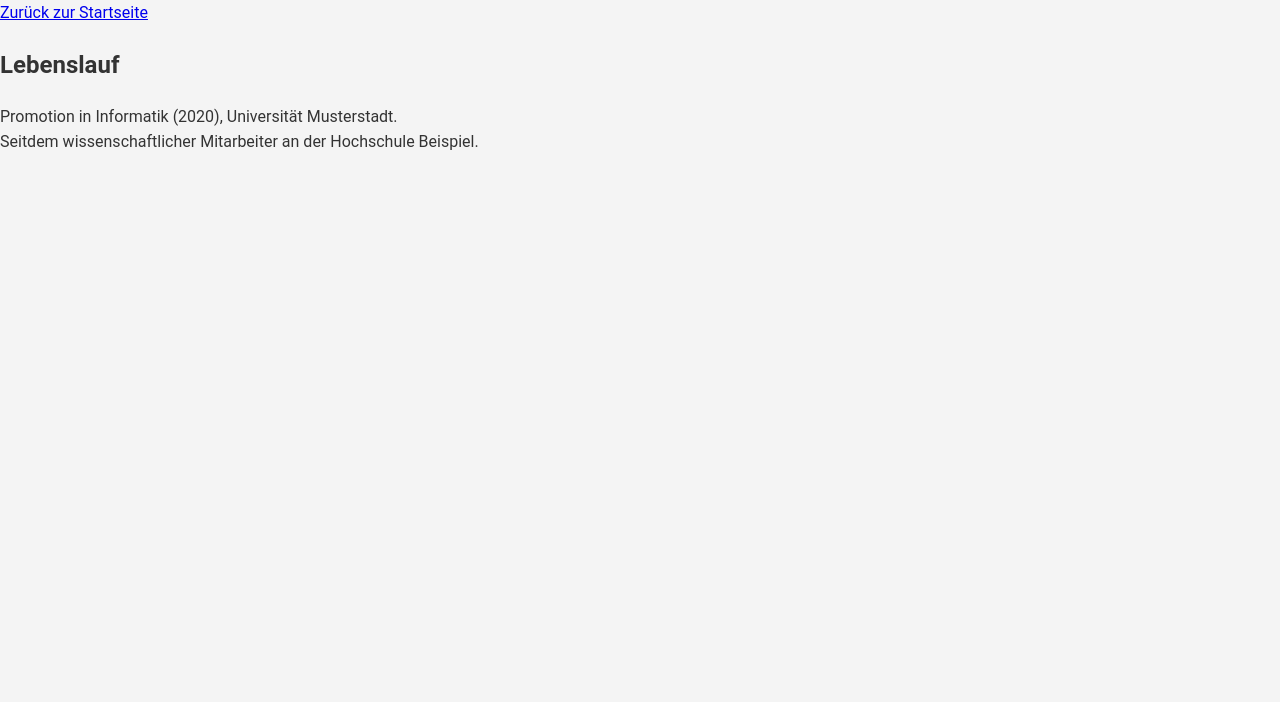
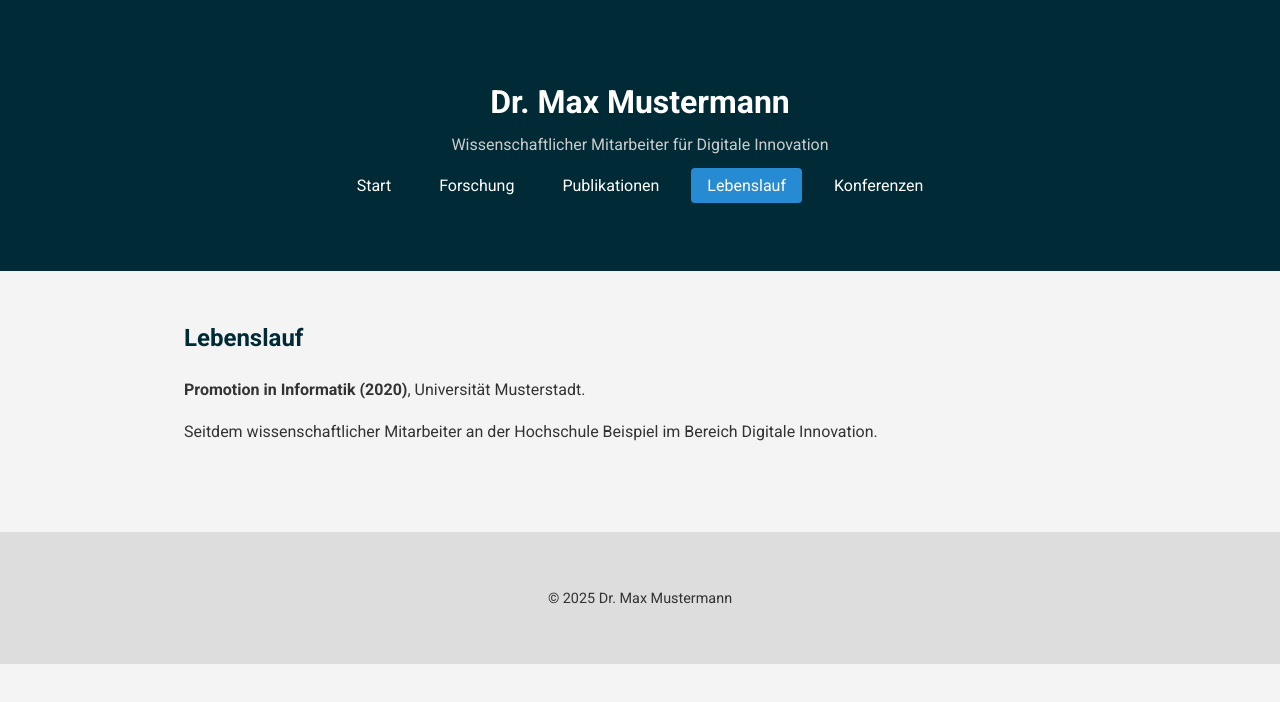
Before and after one commit to maja-mo/maja-mo.github.io, a plain HTML site: page lebenslauf.html in a window 1280 px wide. Drawn offline with Linux system fonts and the light colour scheme.

Commit message:
Update lebenslauf.html

```diff
--- a/lebenslauf.html
+++ b/lebenslauf.html
@@ -2,14 +2,36 @@
 <html lang="de">
 <head>
   <meta charset="UTF-8" />
-  <meta name="viewport" content="width=device-width, initial-scale=1.0" />
-  <title>Lebenslauf</title>
+  <meta name="viewport" content="width=device-width, initial-scale=1.0"/>
+  <title>Lebenslauf – Dr. Max Mustermann</title>
   <link rel="stylesheet" href="style.css" />
+  <link href="https://fonts.googleapis.com/css2?family=Roboto:wght@400;700&display=swap" rel="stylesheet">
 </head>
 <body>
-  <a href="index.html">Zurück zur Startseite</a>
-  <h2>Lebenslauf</h2>
-  <p>Promotion in Informatik (2020), Universität Musterstadt.<br>
-     Seitdem wissenschaftlicher Mitarbeiter an der Hochschule Beispiel.</p>
+  <header>
+    <div class="container">
+      <h1>Dr. Max Mustermann</h1>
+      <p>Wissenschaftlicher Mitarbeiter für Digitale Innovation</p>
+      <nav>
+        <ul>
+          <li><a href="index.html">Start</a></li>
+          <li><a href="forschung.html">Forschung</a></li>
+          <li><a href="publikationen.html">Publikationen</a></li>
+          <li><a href="lebenslauf.html" class="active">Lebenslauf</a></li>
+          <li><a href="konferenzen.html">Konferenzen</a></li>
+        </ul>
+      </nav>
+    </div>
+  </header>
+  <main class="container">
+    <h2>Lebenslauf</h2>
+    <p><strong>Promotion in Informatik (2020)</strong>, Universität Musterstadt.</p>
+    <p>Seitdem wissenschaftlicher Mitarbeiter an der Hochschule Beispiel im Bereich Digitale Innovation.</p>
+  </main>
+  <footer>
+    <div class="container">
+      <p>© 2025 Dr. Max Mustermann</p>
+    </div>
+  </footer>
 </body>
 </html>
```
